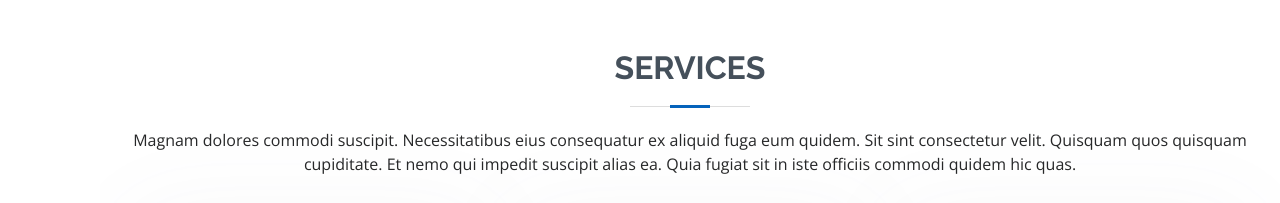
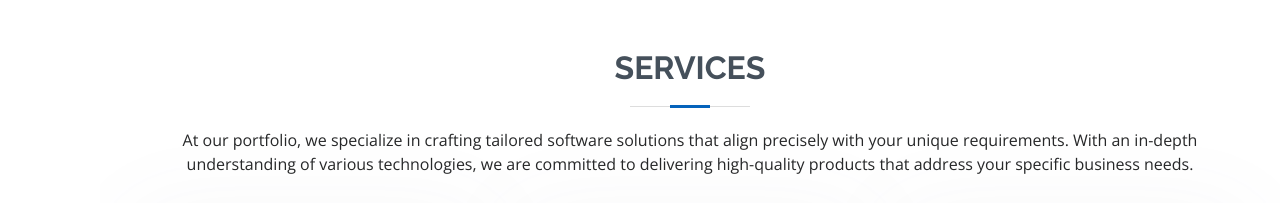
Before and after one commit to NaughtyOwl/airsoft-resume, a plain HTML site: page index.html in a window 1280 px wide. Shown: the part 2640-2843 px from the top of the page. Drawn offline with nearby package versions, Linux system fonts and the light colour scheme.

Commit message:
Update index.html

```diff
--- a/index.html
+++ b/index.html
@@ -257,7 +257,7 @@
 
         <div class="section-title">
           <h2>Services</h2>
-          <p>Magnam dolores commodi suscipit. Necessitatibus eius consequatur ex aliquid fuga eum quidem. Sit sint consectetur velit. Quisquam quos quisquam cupiditate. Et nemo qui impedit suscipit alias ea. Quia fugiat sit in iste officiis commodi quidem hic quas.</p>
+          <p>At our portfolio, we specialize in crafting tailored software solutions that align precisely with your unique requirements. With an in-depth understanding of various technologies, we are committed to delivering high-quality products that address your specific business needs. </p>
         </div>
 
         <div class="row">
```
